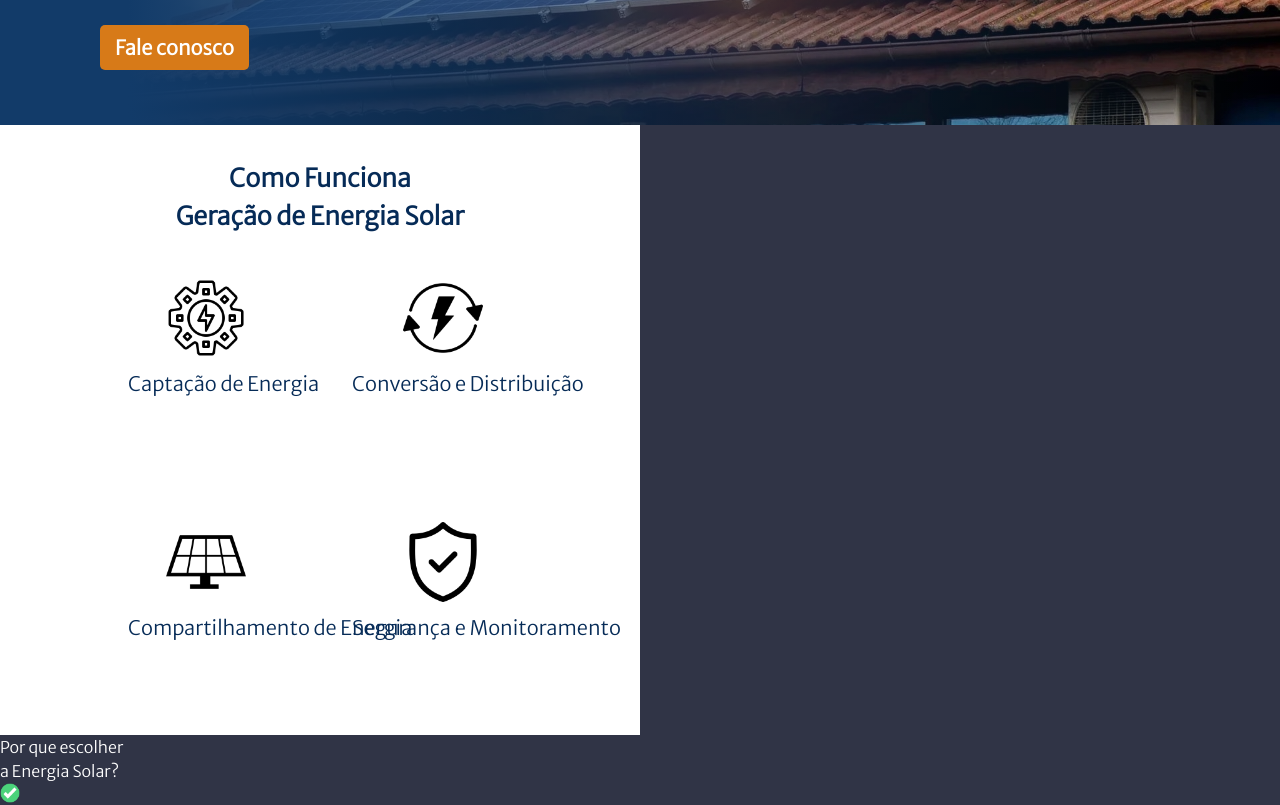
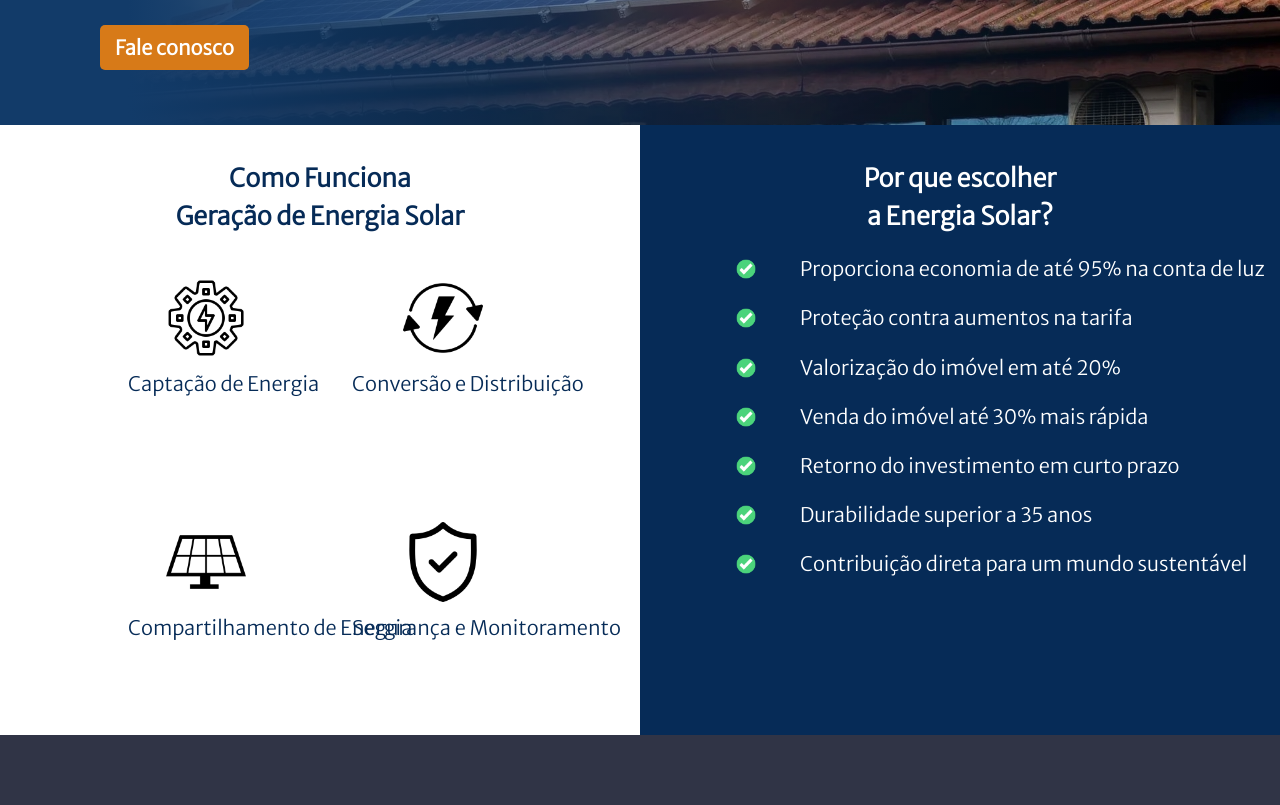
Before and after one commit to levisantosp/xingusolar, a Next.js app: page / in a window 1280 px wide. Shown: the part 500-1305 px from the top of the page. After the commit the page ends 1235 px from the top, so only its background shows below. Built offline with nearby package versions, Linux system fonts and the light colour scheme.

Commit message:
adicionando mais estilização à pagina

```diff
--- a/src/styles/globals.css
+++ b/src/styles/globals.css
@@ -47,12 +47,10 @@ body {
         position: relative;
         width: 100vw;
         min-height: 540px;
-        background: linear-gradient(
-                to right,
-                rgba(18, 59, 105, 1),
-                rgba(18, 59, 105, 1) 10%,
-                rgba(18, 59, 105, 0)
-        );
+        background: linear-gradient(to right,
+                        rgba(18, 59, 105, 1),
+                        rgba(18, 59, 105, 1) 10%,
+                        rgba(18, 59, 105, 0));
         padding-top: 50px;
         overflow: hidden;
 }
@@ -66,6 +64,12 @@ body {
         height: 100%;
         object-fit: cover;
         z-index: -1;
+}
+
+.instruction-how-container {
+        display: flex;
+        flex-direction: row;
+        width: 100vw;
 }
 
 .instruction {
@@ -134,3 +138,36 @@ body {
         left: 63%;
         top: 65%;
 }
+
+.how {
+        background-color: #062b57;
+        color: white;
+        width: 50vw;
+        position: relative;
+        height: 610px;
+}
+
+.how-title {
+        text-align: center;
+        font-weight: bold;
+        font-size: 25px;
+        padding-top: 35px;
+}
+
+.how-desc {
+        padding-left: 25%;
+        position: static;
+}
+
+.how-description {
+        display: flex;
+        align-items: center;
+        margin-bottom: 0px;
+        padding-top: 3%;
+        font-size: 20px;
+}
+
+.how-img {
+        left: 15%;
+        position: absolute;
+}
```
